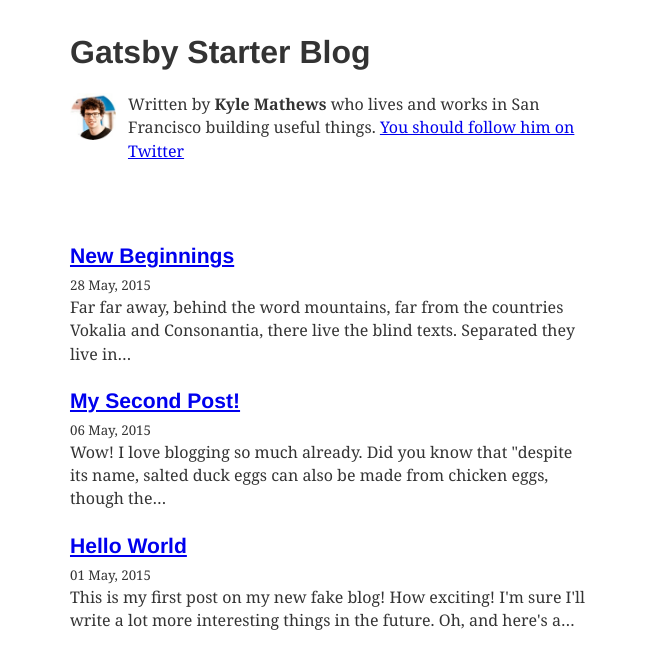
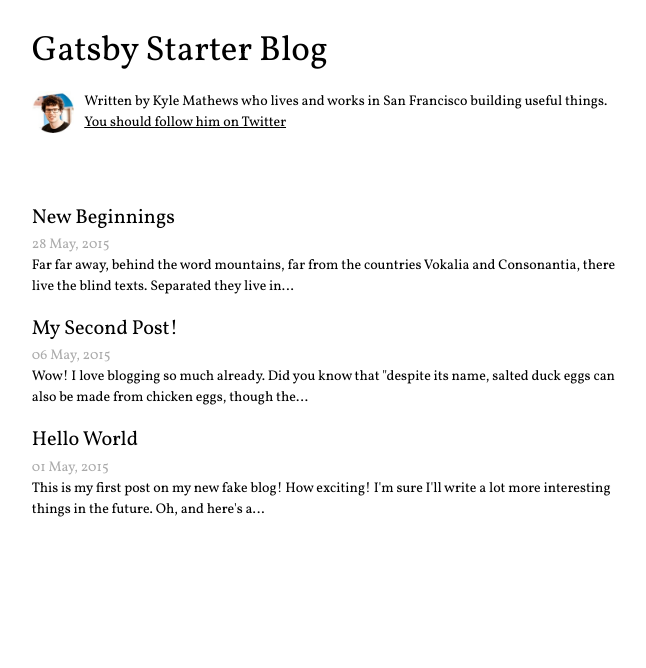
Before and after one commit to nopjia/gatsby-blog, a Gatsby site: page / in a window 1280 px wide. Shown: the whole page, without its empty margins (309-955 px from the left). Built offline with nearby package versions, Linux system fonts and the light colour scheme; Gatsby itself is replaced by a stand-in of ours; some packages are replaced by stand-ins of ours.

Commit message:
use my own typography theme

```diff
--- a/src/components/layout.jsx
+++ b/src/components/layout.jsx
@@ -10,16 +10,7 @@ export default ({ location, children }) => {
   if (location.pathname === rootPath) {
     header = (
       <h1>
-        <Link
-          style={{
-            boxShadow: "none",
-            textDecoration: "none",
-            color: "inherit",
-          }}
-          to="/"
-        >
-          Gatsby Starter Blog
-        </Link>
+        <Link to="/">Gatsby Starter Blog</Link>
       </h1>
     );
   } else {
@@ -35,7 +26,7 @@ export default ({ location, children }) => {
       style={{
         marginLeft: "auto",
         marginRight: "auto",
-        maxWidth: rhythm(24),
+        maxWidth: rhythm(30),
         padding: `${rhythm(1.5)} ${rhythm(3 / 4)}`,
       }}
     >
--- a/src/pages/index.jsx
+++ b/src/pages/index.jsx
@@ -28,7 +28,7 @@ export default ({ data, location }) => {
                 {title}
               </Link>
             </h3>
-            <small>{node.frontmatter.date}</small>
+            <span className="date">{node.frontmatter.date}</span>
             <p dangerouslySetInnerHTML={{ __html: node.excerpt }} />
           </div>
         );
--- /dev/null
+++ b/src/utils/typography-theme.js
@@ -0,0 +1,54 @@
+const color1 = "#000";
+const color2 = "#aaa";
+const color25 = "#ccc";
+const color3 = "#880000";
+const colorbg = "#fff";
+const googleFonts = [
+  {
+    name: "Vollkorn",
+    styles: ["400"],
+  },
+];
+const fontFamily = ["Vollkorn", "Georgia", "Times New Roman", "Times", "serif"];
+
+const overrideStyles = ({ rhythm }) => ({
+  "h2, h3, h4, h5, h6": {
+    color: color2,
+  },
+  a: {
+    color: color1,
+  },
+  "a:active, a:hover": {
+    color: color3,
+  },
+  "h1 > a, h2 > a, h3 > a, h4 > a, h5 > a, h6 > a": {
+    textDecoration: "none",
+  },
+  blockquote: {
+    borderLeft: `1px solid ${color25}`,
+    color: color2,
+    marginTop: 0,
+    marginRight: 0,
+    marginLeft: 0,
+    paddingLeft: `calc(${rhythm(1 / 2)})`,
+  },
+  ".date": {
+    color: color2,
+  },
+});
+
+export default {
+  title: "iamnop",
+  baseFontSize: "14px",
+  baseLineHeight: 1.5,
+  scaleRatio: 2.5,
+  googleFonts,
+  headerFontFamily: fontFamily,
+  bodyFontFamily: fontFamily,
+  headerColor: color1,
+  bodyColor: color1,
+  headerWeight: "normal",
+  bodyWeight: "normal",
+  boldWeight: 500,
+  overrideStyles,
+};
--- a/src/utils/typography.jsx
+++ b/src/utils/typography.js
@@ -1,5 +1,5 @@
 import Typography from "typography";
-import theme from "typography-theme-kirkham";
+import theme from "./typography-theme";
 
 const typography = new Typography(theme);
 
```
Also changed, not shown: package.json (+3 -5 lines), src/templates/blog-post.jsx (+2 -15 lines).
